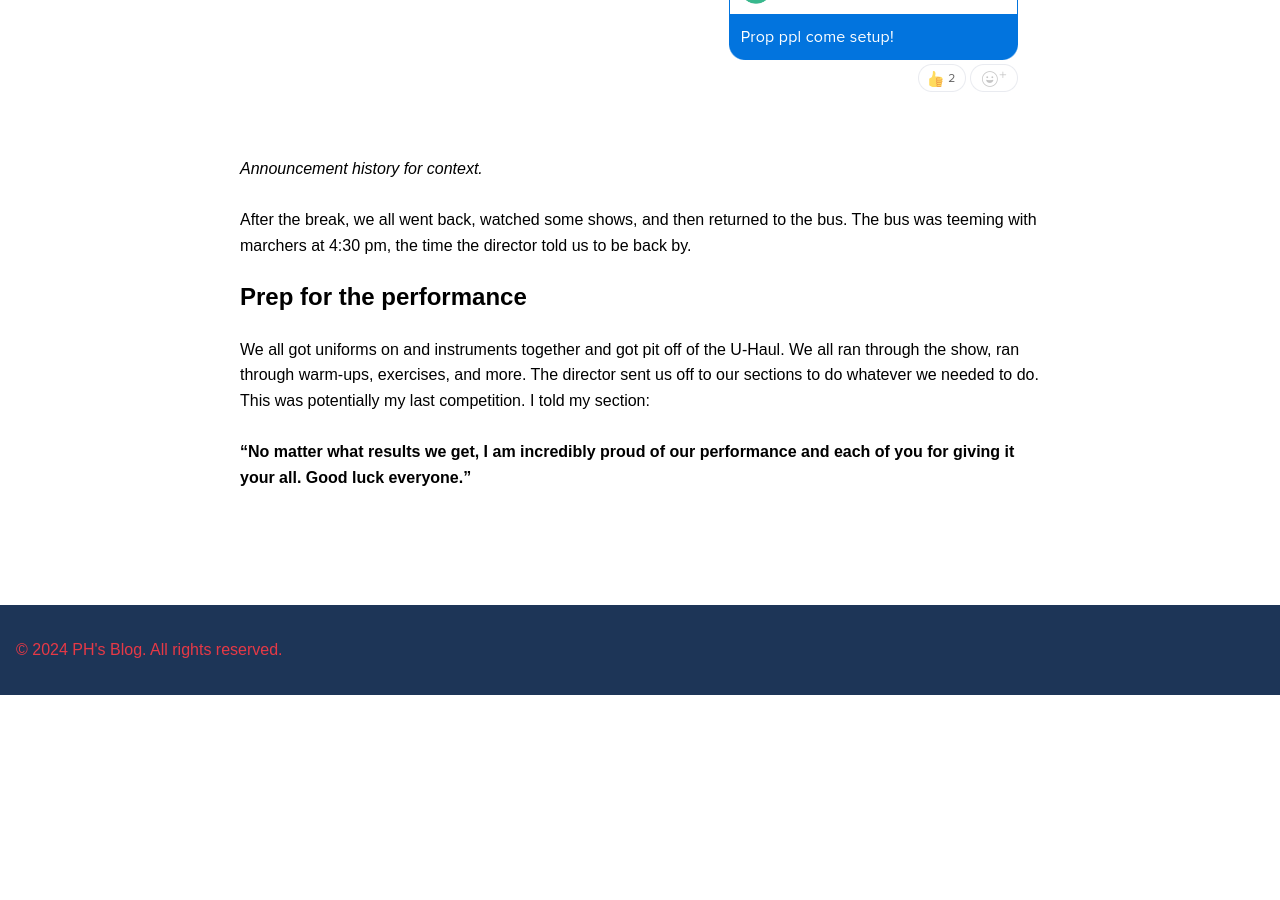
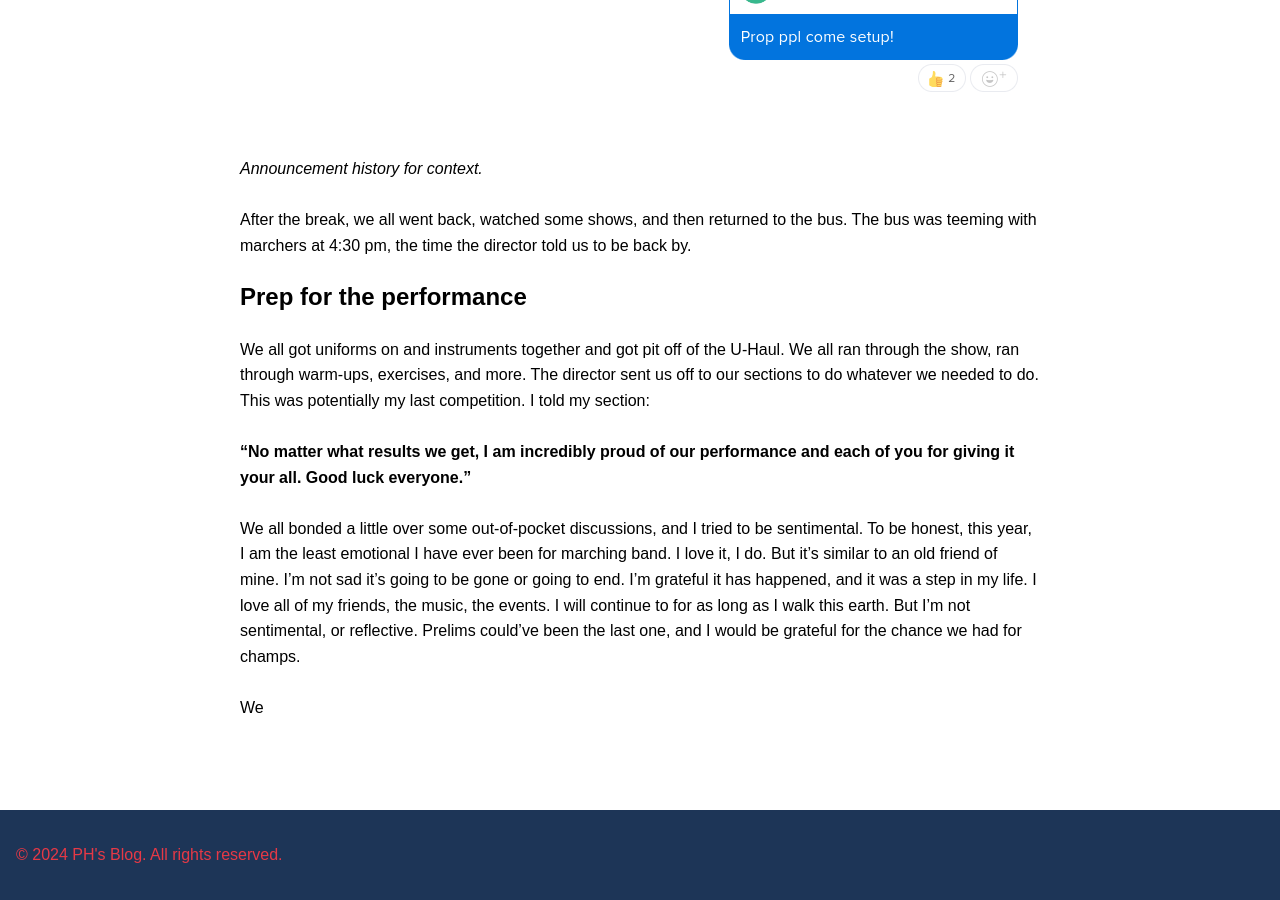
Before and after one commit to CaptainSapphire/PH-s-Blog, a Jekyll site: the page built from _posts/2024-11-21-Prelims.md, in a window 1280 px wide and 900 px high, scrolled down 1791 px. Built offline with Jekyll 4.4.1, drawn with Linux system fonts in a browser that asks for light colours; our own code applies the rules of GitHub Pages for plain Markdown files; before the commit the page ends 2486 px from its top, so only the background shows below that.

Commit message:
Update 2024-11-21-Prelims.md

```diff
--- a/_posts/2024-11-21-Prelims.md
+++ b/_posts/2024-11-21-Prelims.md
@@ -25,3 +25,5 @@ After the break, we all went back, watched some shows, and then returned to the
 # Prep for the performance
 We all got uniforms on and instruments together and got pit off of the U-Haul. We all ran through the show, ran through warm-ups, exercises, and more. The director sent us off to our sections to do whatever we needed to do. This was potentially my last competition. I told my section: <br><br>
 **"No matter what results we get, I am incredibly proud of our performance and each of you for giving it your all. Good luck everyone."**<br><br>
+We all bonded a little over some out-of-pocket discussions, and I tried to be sentimental. To be honest, this year, I am the least emotional I have ever been for marching band. I love it, I do. But it's similar to an old friend of mine. I'm not sad it's going to be gone or going to end. I'm grateful it has happened, and it was a step in my life. I love all of my friends, the music, the events. I will continue to for as long as I walk this earth. But I'm not sentimental, or reflective. Prelims could've been the last one, and I would be grateful for the chance we had for champs. <br><br>
+We
```
